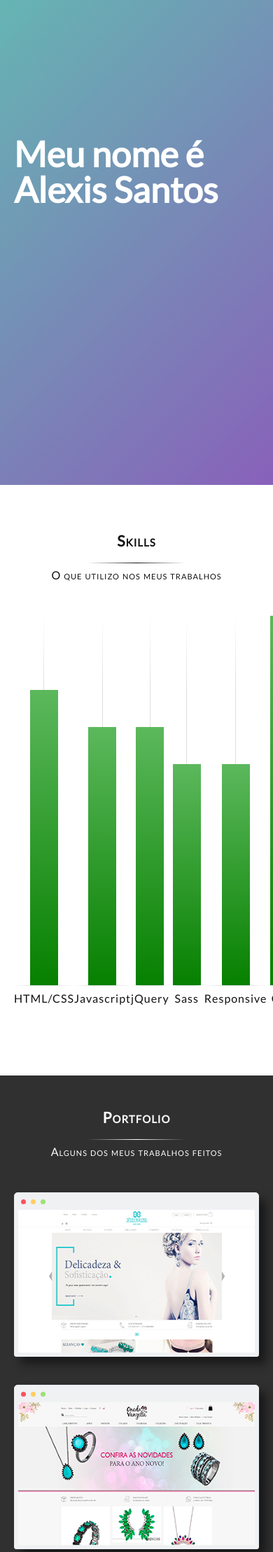
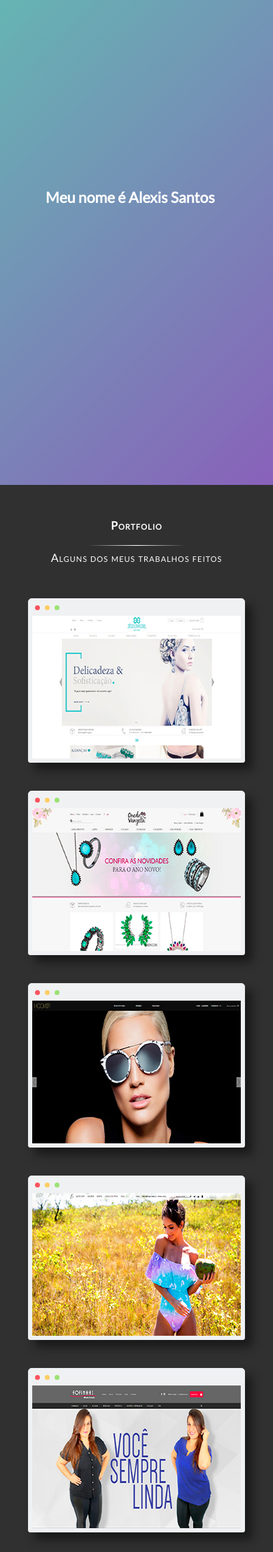
Before and after one commit to alexislds/PortfolioAlexNovo, a PHP site: page / in a window 390 px wide. Shown: the part 151-2369 px from the top of the page at 70% size. Run offline with PHP 8.4, Linux system fonts and the light colour scheme; some libraries are stand-ins or nearby versions.

Commit message:
Responsivo

```diff
--- a/css/import.css
+++ b/css/import.css
@@ -72,7 +76,7 @@ body {
   .limite {
     height: 100%;
     overflow: hidden;
-    padding: 20px;
+    padding: 0px 20px;
     width: 100%;
   }
 }
@@ -120,32 +125,16 @@ html {
   font-size: 16px;
 }
 
-@media (min-width: 800px) {
+@media (min-width: 641px) and (max-width: 1024px) {
   html {
     font-size: 18px;
   }
 }
 
-@media (min-width: 1200px) {
+@media (min-width: 641px) and (max-width: 1024px) {
   html {
     font-size: 20px;
   }
-}
-
-h1 {
-  font-size: 3.157em;
-}
-
-h2 {
-  font-size: 2.369em;
-}
-
-h3 {
-  font-size: 1.777em;
-}
-
-h4 {
-  font-size: 1.333em;
 }
 
 /* Titulos */
@@ -169,11 +158,13 @@ h4 {
 
 .titulos-a,
 .subtitulos-a {
+  font-size: 1.333em;
   color: #111111;
 }
 
 .titulos-b,
 .subtitulos-b {
+  font-size: 1.333em;
   color: #fefefe;
 }
 
@@ -199,6 +190,24 @@ h4 {
 .ativo .titulos-separador-a,
 .ativo .titulos-separador-b {
   background-size: 140px 1px;
+}
+
+@media (max-width: 640px) {
+  .titulos-a,
+  .subtitulos-a,
+  .titulos-b,
+  .subtitulos-b {
+    font-size: 1em;
+  }
+}
+
+@media (min-width: 641px) and (max-width: 1024px) {
+  .titulos-a,
+  .subtitulos-a,
+  .titulos-b,
+  .subtitulos-b {
+    font-size: 1em;
+  }
 }
 
 /* Titulos efeito */
@@ -297,12 +302,32 @@ h4 {
 }
 
 .intro-header-texto, .intro-header-barra {
+  font-size: 3.157em;
   display: inline-block;
+  text-align: center;
 }
 
 .intro-header-barra {
   -webkit-animation: piscando 900ms infinite;
           animation: piscando 900ms infinite;
+}
+
+@media (max-width: 640px) {
+  .intro-header-texto {
+    font-size: 1.333em;
+  }
+}
+
+@media (min-width: 641px) and (max-width: 1024px) {
+  .intro-header-texto {
+    font-size: 1.777em;
+  }
+}
+
+@media (min-width: 1025px) and (max-width: 1440px) {
+  .intro-header-texto {
+    font-size: 2.369em;
+  }
 }
 
 @-webkit-keyframes piscando {
@@ -363,144 +388,12 @@ h4 {
 /* Mixins */
 /* Media Querys */
 /* Configs fixas */
-.skills {
-  display: inline-block;
-  height: 100vh;
-  padding: 50px 0;
-  width: 100%;
-}
-
-.skills-limite {
-  display: -webkit-box;
-  display: -ms-flexbox;
-  display: flex;
-  -webkit-box-orient: vertical;
-  -webkit-box-direction: normal;
-      -ms-flex-direction: column;
-          flex-direction: column;
-}
-
-.skills-header {
-  display: -webkit-box;
-  display: -ms-flexbox;
-  display: flex;
-  -webkit-box-orient: vertical;
-  -webkit-box-direction: normal;
-      -ms-flex-direction: column;
-          flex-direction: column;
-  margin-bottom: 50px;
-  text-align: center;
-}
-
-.skills-lista {
-  display: -webkit-box;
-  display: -ms-flexbox;
-  display: flex;
-  -webkit-box-flex: 1;
-      -ms-flex: 1;
-          flex: 1;
-  -ms-flex-pack: distribute;
-      justify-content: space-around;
-  width: 100%;
-}
-
-.skills-lista-item {
-  display: inline-block;
-  height: 100%;
-}
-
-.skills-lista-barra {
-  background: -webkit-linear-gradient(bottom, #068000, #5cb85c), -webkit-linear-gradient(bottom, #dedede 80%, transparent);
-  background: linear-gradient(to top, #068000, #5cb85c), linear-gradient(to top, #dedede 80%, transparent);
-  background-repeat: no-repeat;
-  background-position: center bottom;
-  background-size: 80% 0, 1px 100%;
-  height: 90%;
-  margin: 0 auto;
-  -webkit-transition: background-size 1s cubic-bezier(0.52, 0.04, 0.82, 0.21);
-  transition: background-size 1s cubic-bezier(0.52, 0.04, 0.82, 0.21);
-  width: 50px;
-}
-
-.skills-lista-item-ativo:nth-child(1) .skills-lista-barra {
-  background-size: 80% 80%, 1px 100%;
-}
-
-.skills-lista-item-ativo:nth-child(2) .skills-lista-barra {
-  background-size: 80% 70%, 1px 100%;
-}
-
-.skills-lista-item-ativo:nth-child(3) .skills-lista-barra {
-  background-size: 80% 70%, 1px 100%;
-}
-
-.skills-lista-item-ativo:nth-child(4) .skills-lista-barra {
-  background-size: 80% 60%, 1px 100%;
-}
-
-.skills-lista-item-ativo:nth-child(5) .skills-lista-barra {
-  background-size: 80% 60%, 1px 100%;
-}
-
-.skills-lista-item-ativo:nth-child(6) .skills-lista-barra {
-  background-size: 80% 100%, 1px 100%;
-}
-
-.skills-lista-item-ativo:nth-child(7) .skills-lista-barra {
-  background-size: 80% 100%, 1px 100%;
-}
-
-.skills-lista-texto {
-  background: -webkit-linear-gradient(right, transparent, #ddd, #ddd, transparent) no-repeat center top/100% 1px;
-  background: linear-gradient(to left, transparent, #ddd, #ddd, transparent) no-repeat center top/100% 1px;
-  color: #111111;
-  font-family: "Lato", sans-serif;
-  font-weight: normal;
-  letter-spacing: 1px;
-  padding-top: 11px;
-  text-align: center;
-}
-
-/* Variaveis */
-/* Mixins */
-/* Media Querys */
-/* Configs fixas */
 .works {
   background-color: #303030;
   display: inline-block;
   min-height: 100vh;
   padding: 50px 0;
   width: 100%;
-}
-
-@media (min-width: 1025px) and (max-width: 1440px) {
-  .works-limite {
-    height: 100%;
-    margin: 0 auto;
-    max-width: 884px;
-    overflow: hidden;
-    width: 100%;
-  }
-}
-
-@media (min-width: 1441px) and (max-width: 1920px) {
-  .works-limite {
-    height: 100%;
-    margin: 0 auto;
-    max-width: 1326px;
-    overflow: hidden;
-    width: 100%;
-  }
-}
-
-@media (min-width: 1921px) {
-  .works-limite {
-    height: 100%;
-    margin: 0 auto;
-    max-width: 1768px;
-    overflow: hidden;
-    width: 100%;
-  }
 }
 
 .works-header {
@@ -561,9 +454,9 @@ h4 {
 .works-lista-link::after {
   background: -webkit-linear-gradient(top, rgba(48, 48, 48, 0.2), rgba(48, 48, 48, 0.2)), -webkit-linear-gradient(rgba(48, 48, 48, 0.2), rgba(48, 48, 48, 0.2)), -webkit-linear-gradient(rgba(48, 48, 48, 0.2), rgba(48, 48, 48, 0.2)), -webkit-linear-gradient(rgba(48, 48, 48, 0.2), rgba(48, 48, 48, 0.2));
   background: linear-gradient(to bottom, rgba(48, 48, 48, 0.2), rgba(48, 48, 48, 0.2)), linear-gradient(rgba(48, 48, 48, 0.2), rgba(48, 48, 48, 0.2)), linear-gradient(rgba(48, 48, 48, 0.2), rgba(48, 48, 48, 0.2)), linear-gradient(rgba(48, 48, 48, 0.2), rgba(48, 48, 48, 0.2));
-  background-position: left top, left bottom, left center, right center;
+  background-position: left top, left bottom, right top, right bottom;
   background-repeat: no-repeat;
-  background-size: 100% 0%, 100% 0%, 0% 100%, 0% 100%;
+  background-size: 100% 0%, 0% 100%, 0% 100%, 100% 0%;
   content: '';
   height: 100%;
   left: 0;
--- a/css/reset.css
+++ b/css/reset.css
@@ -23,6 +23,10 @@ time, mark, audio, video {
   color: inherit;
   font-family: inherit;
   vertical-align: baseline;
+}
+
+input {
+  box-sizing: border-box;
 }
 
 /* HTML5 display-role reset for older browsers */
--- a/index.html
+++ b/index.html
@@ -22,47 +22,8 @@
       </header>
     </div>
   </section>
-  <section class="skills">
-    <div class="skills-limite limite">
-      <header class="skills-header">
-        <h4 class="skills-header-titulo titulos-a">Skills</h4>
-        <div class="skills-header-separador titulos-separador-a"></div>
-        <p class="skills-header-subtitulo subtitulos-a">O que utilizo nos meus trabalhos</p>
-      </header>
-      <ul class="skills-lista">
-        <li class="skills-lista-item">
-          <div class="skills-lista-barra"></div>
-          <p class="skills-lista-texto">HTML/CSS</p>
-        </li>
-        <li class="skills-lista-item">
-          <div class="skills-lista-barra"></div>
-          <p class="skills-lista-texto">Javascript</p>
-        </li>
-        <li class="skills-lista-item">
-          <div class="skills-lista-barra"></div>
-          <p class="skills-lista-texto">jQuery</p>
-        </li>
-        <li class="skills-lista-item">
-          <div class="skills-lista-barra"></div>
-          <p class="skills-lista-texto">Sass</p>
-        </li>
-        <li class="skills-lista-item">
-          <div class="skills-lista-barra"></div>
-          <p class="skills-lista-texto">Responsive</p>
-        </li>
-        <li class="skills-lista-item">
-          <div class="skills-lista-barra"></div>
-          <p class="skills-lista-texto">Gulp</p>
-        </li>
-        <li class="skills-lista-item">
-          <div class="skills-lista-barra"></div>
-          <p class="skills-lista-texto">Git</p>
-        </li>
-      </ul>
-    </div>
-  </section>
   <section class="works">
-    <div class="works-limite">
+    <div class="works-limite limite">
       <header class="works-header">
         <h4 class="works-header-titulo titulos-b">Portfolio</h4>
         <div class="works-header-separador titulos-separador-b"></div>
@@ -275,9 +236,9 @@
     </div>
   </section>
   <footer class="footer">
-      <p class="footer-made">Made by Alexis Santos. All Rights Reserved.</p>
-      <p class="footer-summary">Copyright &reg; 2017</p>
-      <p class="footer-localidade">Brasil - São Paulo - Capital</p>
+      <p class="footer-texto footer-made">Made by Alexis Santos. All Rights Reserved.</p>
+      <p class="footer-texto footer-copyright">Copyright &reg; 2017</p>
+      <p class="footer-texto footer-localidade">Brasil - São Paulo - Capital</p>
   </footer>
   <script src="js/intro.js"></script>
   <script src="js/skills.js"></script>
--- a/scss/contact.scss
+++ b/scss/contact.scss
@@ -43,3 +43,12 @@
     &-icon{color:#303030; font-size:2em;}
   }
 }
+
+@include smartphone-tablet{
+  .contact-formulario{
+    &-nome,
+    &-email{float:none; width:100%;}
+
+    &-email{margin-top:20px;}
+  }
+}
--- a/scss/footer.scss
+++ b/scss/footer.scss
@@ -1,5 +1,19 @@
 @import 'utilitarios';
 
 .footer{
-  align-items:center; bottom:0; color:$preto; display:flex; font-family:$fonteB; font-variant:small-caps; font-size:12px; height:50px; justify-content:space-between; left:0; opacity:0; padding:0 20px; position:absolute; text-transform:lowercase; transition:all 1s; width:100%; z-index:1;
+  align-items:center; bottom:0; color:$preto; display:flex; font-family:$fonteB; font-variant:small-caps; font-size:12px; height:50px; left:0; opacity:0; padding:0 20px; position:absolute; text-transform:lowercase; transition:all 1s; width:100%; z-index:1;
+
+	&-texto{flex:1;}
+
+	&-made{}
+	&-copyright{text-align:center;}
+	&-localidade{text-align:right;}
 }
+
+@include smartphone-tablet{
+	.footer{
+		font-size:11px;
+
+		&-copyright{display:none;}
+	}
+}
--- a/scss/geral.scss
+++ b/scss/geral.scss
@@ -5,8 +5,8 @@ body{position:relative;}
 
 /* DIV LIMITE */
 .limite{
-  @include smartphone{height:100%; overflow:hidden; padding:20px; width:100%;}
-  @include tablet{height:100%; overflow:hidden; padding:40px;}
+  @include smartphone{height:100%; overflow:hidden; padding:0px 20px; width:100%;}
+  @include tablet{height:100%; overflow:hidden; padding:0px 20px; width:100%;}
   @include desktop{height:100%; margin:0 auto; max-width:1000px; overflow:hidden; width:100%;}
   @include monitor{height:100%; margin:0 auto; max-width:1400px; overflow:hidden; width:100%;}
   @include ultrawide{height:100%; margin:0 auto; max-width:1600px; overflow:hidden; width:100%;}
@@ -15,18 +15,15 @@ body{position:relative;}
 /* FONT-SIZE */
 html {
   font-size: 16px;
-  @media (min-width: 800px) {
-    font-size: 18px;
+
+  @include tablet {
+    font-size:18px;
   }
-  @media (min-width: 1200px) {
-    font-size: 20px;
+
+  @include tablet {
+    font-size:20px;
   }
 }
-
-h1 {font-size: 3.157em;}
-h2 {font-size: 2.369em;}
-h3 {font-size: 1.777em;}
-h4 {font-size: 1.333em;}
 
 /* Titulos */
 .titulos-a,
@@ -41,10 +38,10 @@ h4 {font-size: 1.333em;}
 .subtitulos-b{display:inline-block; font-family:$fonteA; font-variant:small-caps; letter-spacing:1px;}
 
 .titulos-a,
-.subtitulos-a{color:$preto;}
+.subtitulos-a{font-size:$fonteH4; color:$preto;}
 
 .titulos-b,
-.subtitulos-b{color:$branco;}
+.subtitulos-b{font-size:$fonteH4; color:$branco;}
 
 .titulos-separador-a,
 .titulos-separador-b{height:20px; margin:0 auto; transition:background-size 1s; width:140px;}
@@ -54,6 +51,20 @@ h4 {font-size: 1.333em;}
 
 .ativo .titulos-separador-a,
 .ativo .titulos-separador-b{background-size:140px 1px;}
+
+@include smartphone {
+  .titulos-a,
+  .subtitulos-a,
+  .titulos-b,
+  .subtitulos-b{font-size:$fonteH5;}
+}
+
+@include tablet {
+  .titulos-a,
+  .subtitulos-a,
+  .titulos-b,
+  .subtitulos-b{font-size:$fonteH5;}
+}
 
 /* Titulos efeito */
 
--- a/scss/header.scss
+++ /dev/null
@@ -1,4 +0,0 @@
-@import 'utilitarios';
-
-.header{
-}
--- a/scss/import.scss
+++ b/scss/import.scss
@@ -1,8 +1,6 @@
 @import 'reset';
 @import 'geral';
-@import 'header';
 @import 'intro';
-@import 'skills';
 @import 'works';
 @import 'contact';
 @import 'footer';
--- a/scss/intro.scss
+++ b/scss/intro.scss
@@ -13,10 +13,22 @@
     .invisivel{display:none;}
 
     &-texto,
-    &-barra{display:inline-block;}
+    &-barra{font-size:$fonteH1; display:inline-block; text-align:center;}
 
     &-barra{animation:piscando 900ms infinite;}
   }
+}
+
+@include smartphone {
+  .intro-header-texto{font-size:$fonteH4;}
+}
+
+@include tablet {
+  .intro-header-texto{font-size:$fonteH3;}
+}
+
+@include desktop {
+  .intro-header-texto{font-size:$fonteH2;}
 }
 
 @keyframes piscando {
--- a/scss/reset.scss
+++ b/scss/reset.scss
@@ -25,6 +25,10 @@ time, mark, audio, video {
 	font-family: inherit;
 	vertical-align: baseline;
 }
+
+input{
+	box-sizing:border-box;
+}
 /* HTML5 display-role reset for older browsers */
 article, aside, details, figcaption, figure,
 footer, header, hgroup, menu, nav, section {
--- a/scss/skills.scss
+++ /dev/null
@@ -1,27 +0,0 @@
-@import 'utilitarios';
-
-.skills{
-  display:inline-block; height:100vh; padding:50px 0; width:100%;
-
-  &-limite{display:flex; flex-direction:column;}
-
-  &-header{display:flex; flex-direction:column; margin-bottom:50px; text-align:center;}
-
-  &-lista{
-    display:flex; flex:1; justify-content:space-around; width:100%;
-
-    &-item{display:inline-block; height:100%;}
-
-    &-barra{background:linear-gradient(to top, #068000, #5cb85c), linear-gradient(to top, #dedede 80%, transparent); background-repeat:no-repeat; background-position:center bottom; background-size:80% 0, 1px 100%; height:90%; margin:0 auto; transition:background-size 1s cubic-bezier(.52,.04,.82,.21); width:50px;}
-
-    &-item-ativo:nth-child(1) &-barra{background-size:80% 80%, 1px 100%;}
-    &-item-ativo:nth-child(2) &-barra{background-size:80% 70%, 1px 100%;}
-    &-item-ativo:nth-child(3) &-barra{background-size:80% 70%, 1px 100%;}
-    &-item-ativo:nth-child(4) &-barra{background-size:80% 60%, 1px 100%;}
-    &-item-ativo:nth-child(5) &-barra{background-size:80% 60%, 1px 100%;}
-    &-item-ativo:nth-child(6) &-barra{background-size:80% 100%, 1px 100%;}
-    &-item-ativo:nth-child(7) &-barra{background-size:80% 100%, 1px 100%;}
-
-    &-texto{background:linear-gradient(to left, transparent, #ddd, #ddd, transparent) no-repeat center top / 100% 1px; color:$preto; font-family:$fonteA; font-weight:normal; letter-spacing:1px; padding-top:11px; text-align:center;}
-  }
-}
--- a/scss/utilitarios.scss
+++ b/scss/utilitarios.scss
@@ -13,6 +13,12 @@ $smartphone-width:640px;
 $tablet-width:1024px;
 $desktop-width:1440px;
 $monitor-width:1920px;
+$fonteH1: 3.157em;
+$fonteH2: 2.369em;
+$fonteH3: 1.777em;
+$fonteH4: 1.333em;
+$fonteH5: 1em;
+$fonteH6: 0.666em;
 
 
 
--- a/scss/works.scss
+++ b/scss/works.scss
@@ -2,12 +2,6 @@
 
 .works{
   background-color:#303030; display:inline-block; min-height:100vh; padding:50px 0; width:100%;
-
-  &-limite{
-    @include desktop  {height:100%; margin:0 auto; max-width:884px; overflow:hidden; width:100%;}
-    @include monitor  {height:100%; margin:0 auto; max-width:1326px; overflow:hidden; width:100%;}
-    @include ultrawide{height:100%; margin:0 auto; max-width:1768px; overflow:hidden; width:100%;}
-  }
 
   &-header{display:flex; flex-direction:column; margin-bottom:30px; text-align:center;}
 
@@ -17,7 +11,7 @@
     &-item{background:#F0F1F3; border:1px solid #E9ECEF; border-radius:5px 5px 3px 3px; box-shadow:10px 10px 13px 0px rgba($preto, .75); display:inline-block; height:235px; margin:20px; opacity:0; padding:24px 5px 5px; position:relative; transform:scale(0.6); transition:opacity 900ms, transform 700ms; width:402px;}
 
     &-link              {display:inline-block; height:100%; position:relative; width:100%;}
-    &-link::after      {background:linear-gradient(to bottom, rgba(#303030, .2), rgba(#303030, .2)), linear-gradient(rgba(#303030, .2), rgba(#303030, .2)), linear-gradient(rgba(#303030, .2), rgba(#303030, .2)), linear-gradient(rgba(#303030, .2), rgba(#303030, .2)); background-position:left top, left bottom, left center, right center; background-repeat:no-repeat; background-size:100% 0%, 100% 0%, 0% 100%, 0% 100%; content:''; height:100%; left:0; position:absolute; top:0; width:100%;}
+    &-link::after      {background:linear-gradient(to bottom, rgba(#303030, .2), rgba(#303030, .2)), linear-gradient(rgba(#303030, .2), rgba(#303030, .2)), linear-gradient(rgba(#303030, .2), rgba(#303030, .2)), linear-gradient(rgba(#303030, .2), rgba(#303030, .2)); background-position:left top, left bottom, right top, right bottom; background-repeat:no-repeat; background-size:100% 0%, 0% 100%, 0% 100%, 100% 0%; content:''; height:100%; left:0; position:absolute; top:0; width:100%;}
     &-link:hover::after{background-size:100% 100%; transition:background-size 700ms 200ms;}
     &-link:hover &-img {filter:blur(2px);}
 
```
Also changed, not shown: other parts of css/import.css (+39 -8 lines), css/contact.css (+10 -0 lines), css/footer.css (+23 -3 lines), css/geral.css (+25 -20 lines), css/intro.css (+20 -0 lines), css/works.css (+2 -32 lines), js/skills.js (deleted, +0 -43 lines).
